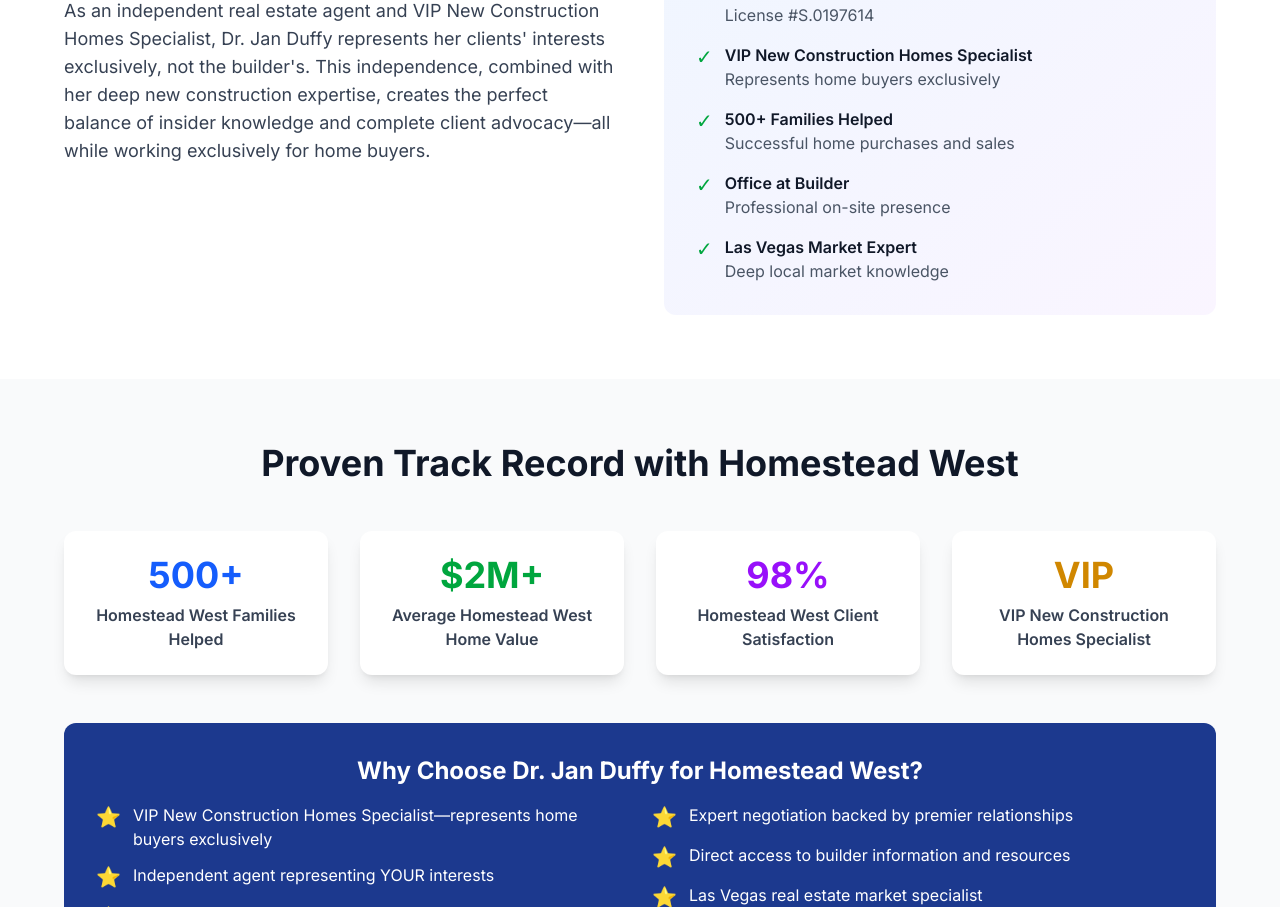
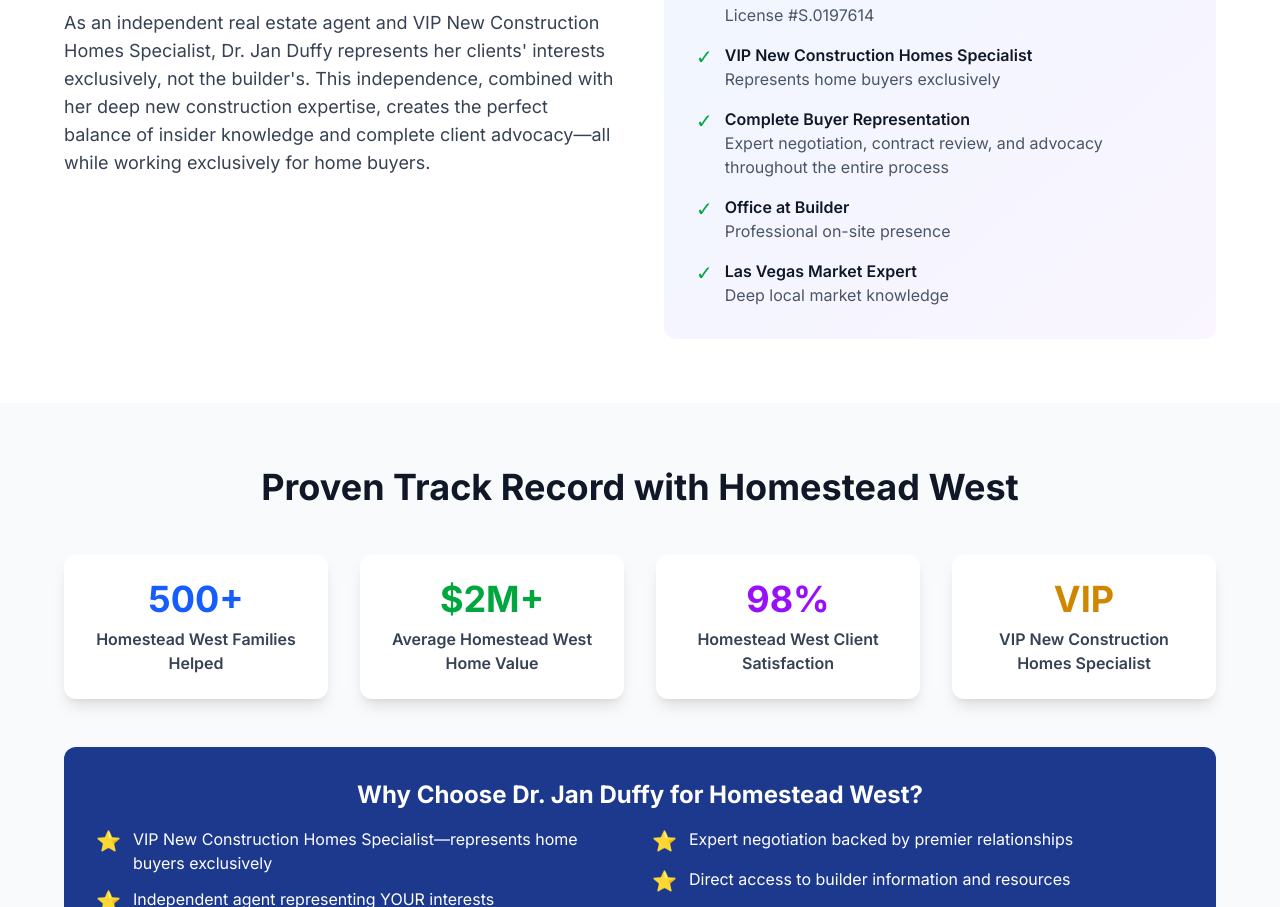
Before and after one commit to DrJanDuffy/homesteadwestlasvegas, a Next.js app: page /about in a window 1280 px wide. Shown: the part 2037-2944 px from the top of the page. Built offline with nearby package versions, Linux system fonts and the light colour scheme; no server answers.

Commit message:
Replace '500+ Families Helped' with service-focused 'Complete Buyer Representation' credential

```diff
--- a/app/about/page.tsx
+++ b/app/about/page.tsx
@@ -222,8 +222,8 @@ export default function AboutPage() {
                       <div className="flex items-start">
                         <span className="text-green-600 mr-3 text-xl">✓</span>
                         <div>
-                          <p className="font-semibold text-gray-900">500+ Families Helped</p>
-                          <p className="text-gray-600">Successful home purchases and sales</p>
+                          <p className="font-semibold text-gray-900">Complete Buyer Representation</p>
+                          <p className="text-gray-600">Expert negotiation, contract review, and advocacy throughout the entire process</p>
                         </div>
                       </div>
                       <div className="flex items-start">
```
